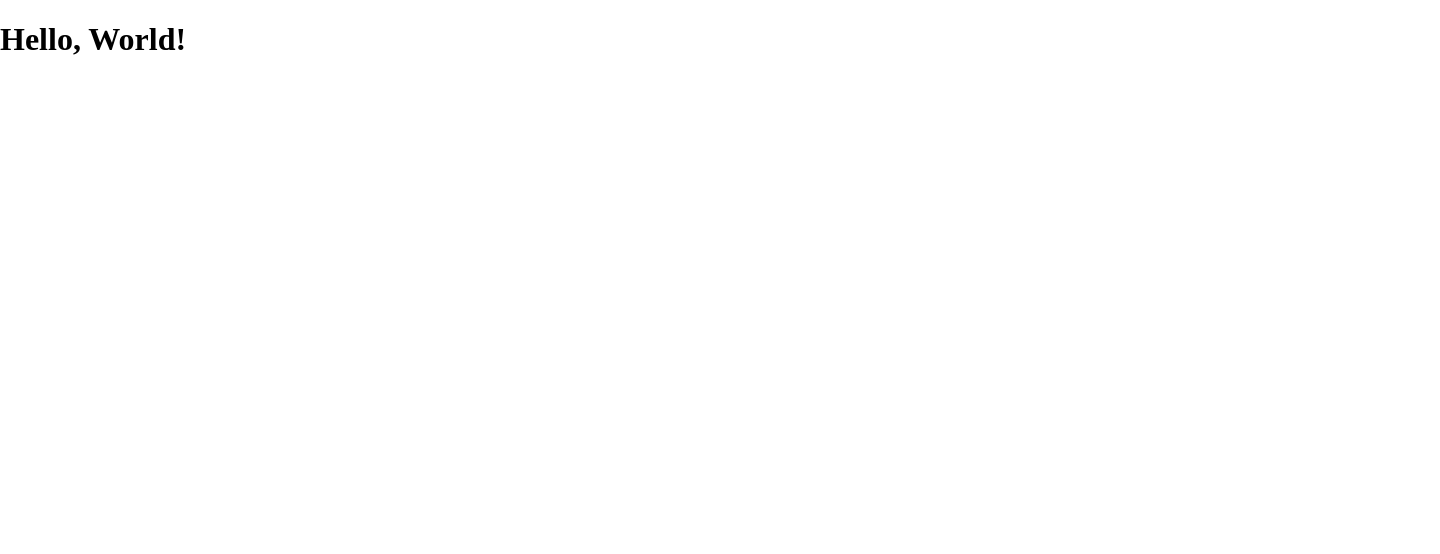
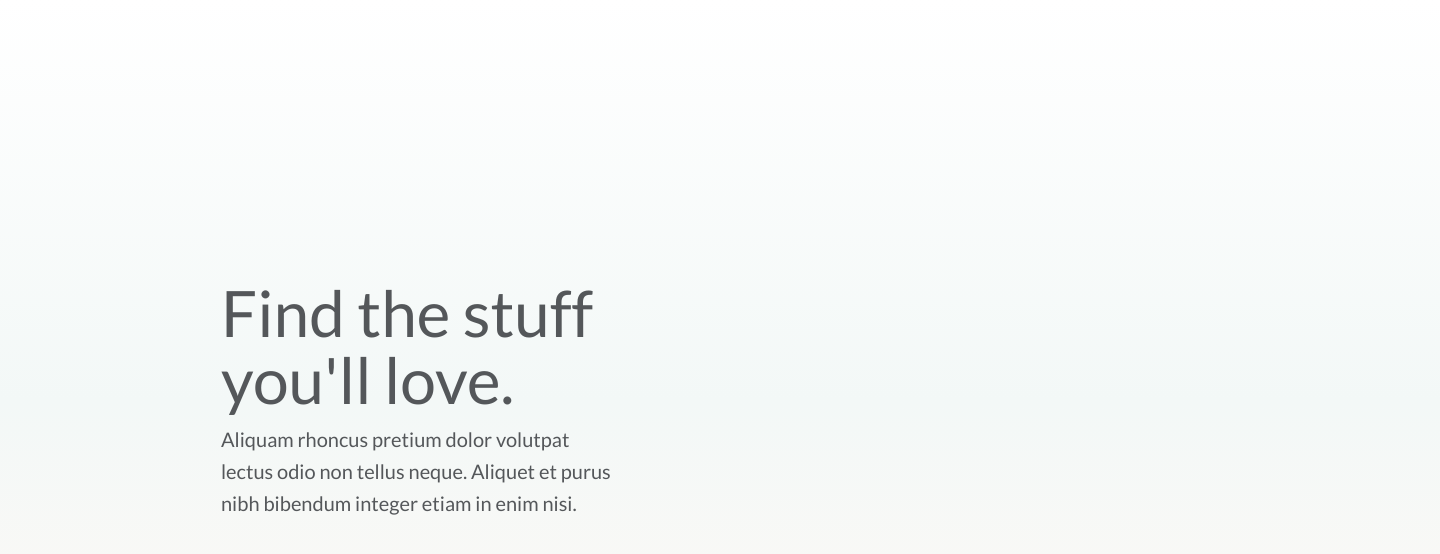
Before and after one commit to faradilshodov/splash-page, a plain HTML site: page index.html in a window 1280 px wide. Shown: the whole page, 1440 px wide, since content can reach past the window. Drawn offline with Linux system fonts and the light colour scheme.

Commit message:
added initial setup

```diff
--- a/index.html
+++ b/index.html
@@ -3,20 +3,20 @@
 <head>
     <meta charset="UTF-8">
     <meta name="viewport" content="width=device-width, initial-scale=1.0">
-    <title>Template</title>
+    <title>Splash Page</title>
 
     <!-- Zero to Mastery Favicon -->
     <link rel="icon" type="image/png" href="favicon.png">
-
-    <!-- Grab Favicon from Google (Might be unsupported in the future) -->
-    <!-- <link rel="icon" type="image/png" href="https://www.google.com/s2/u/0/favicons?domain=jacinto.design"> -->
-
-    <!-- FontAwesome V5 -->
-    <link rel="stylesheet" href="https://cdnjs.cloudflare.com/ajax/libs/font-awesome/5.15.4/css/all.min.css">
     <link rel="stylesheet" href="style.css">
 </head>
 <body>
-    <h1>Hello, World!</h1>
+    <div class="wrapper">
+        <!-- Title & Text -->
+        <div class="text-container">
+            <h1 class="title">Find the stuff you'll love.</h1>
+            <p class="text">Aliquam rhoncus pretium dolor volutpat lectus odio non tellus neque. Aliquet et purus nibh bibendum integer etiam in enim nisi.</p>
+        </div>
+    </div>
     <!-- Script -->
     <script src="script.js"></script>
 </body>
--- a/style.css
+++ b/style.css
@@ -1,3 +1,4 @@
+@import url('https://fonts.googleapis.com/css2?family=Lato:ital,wght@0,100;0,300;0,400;0,700;0,900;1,100;1,300;1,400;1,700;1,900&display=swap');
 
 html {
     box-sizing: border-box;
@@ -5,5 +6,39 @@ html {
 
 body {
     margin: 0;
+    overflow-x: hidden;
+    font-family: Lato, sans-serif;
+    color: #54575A;
+    background: linear-gradient(180deg, #FFFFFF 0%, #F3f8f7 49.91%, #FFF9F5 94.19%);
+}
+
+.wrapper {
+    position: relative;
+    width: 1440px;
     min-height: 100vh;
+    margin: auto;
 }
+
+.title {
+    position: absolute;
+    width: 458px;
+    height: 135px;
+    left: 221px;
+    top: 236px;
+    font-style: normal;
+    font-weight: 500;
+    font-size: 64px;
+    line-height: 67px;
+}
+
+.text {
+    position: absolute;
+    width: 394px;
+    height: 96px;
+    left: 221px;
+    top: 403px;
+    font-style: normal;
+    font-weight: normal;
+    font-size: 20px;
+    line-height: 32px;
+}
```
